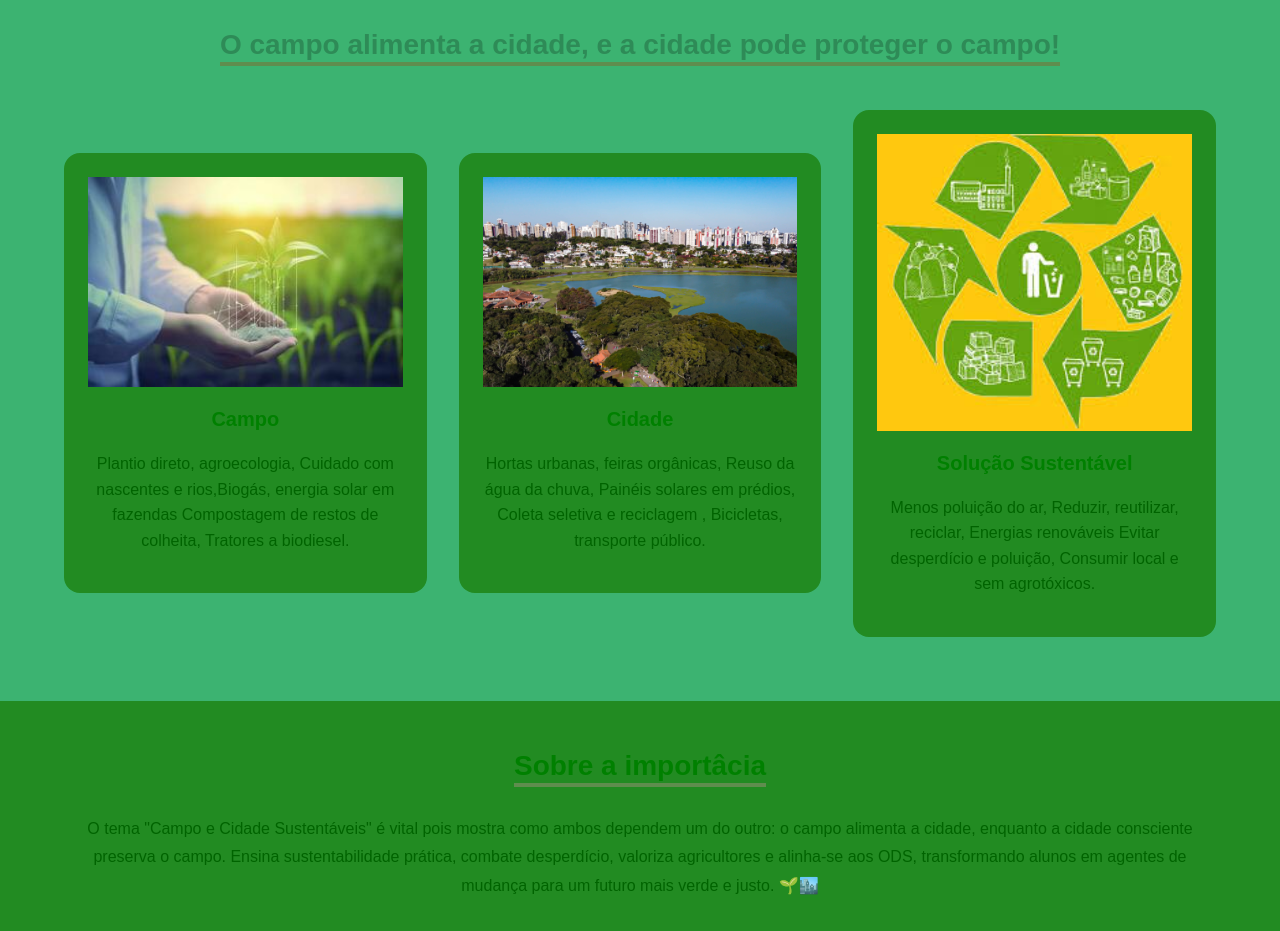
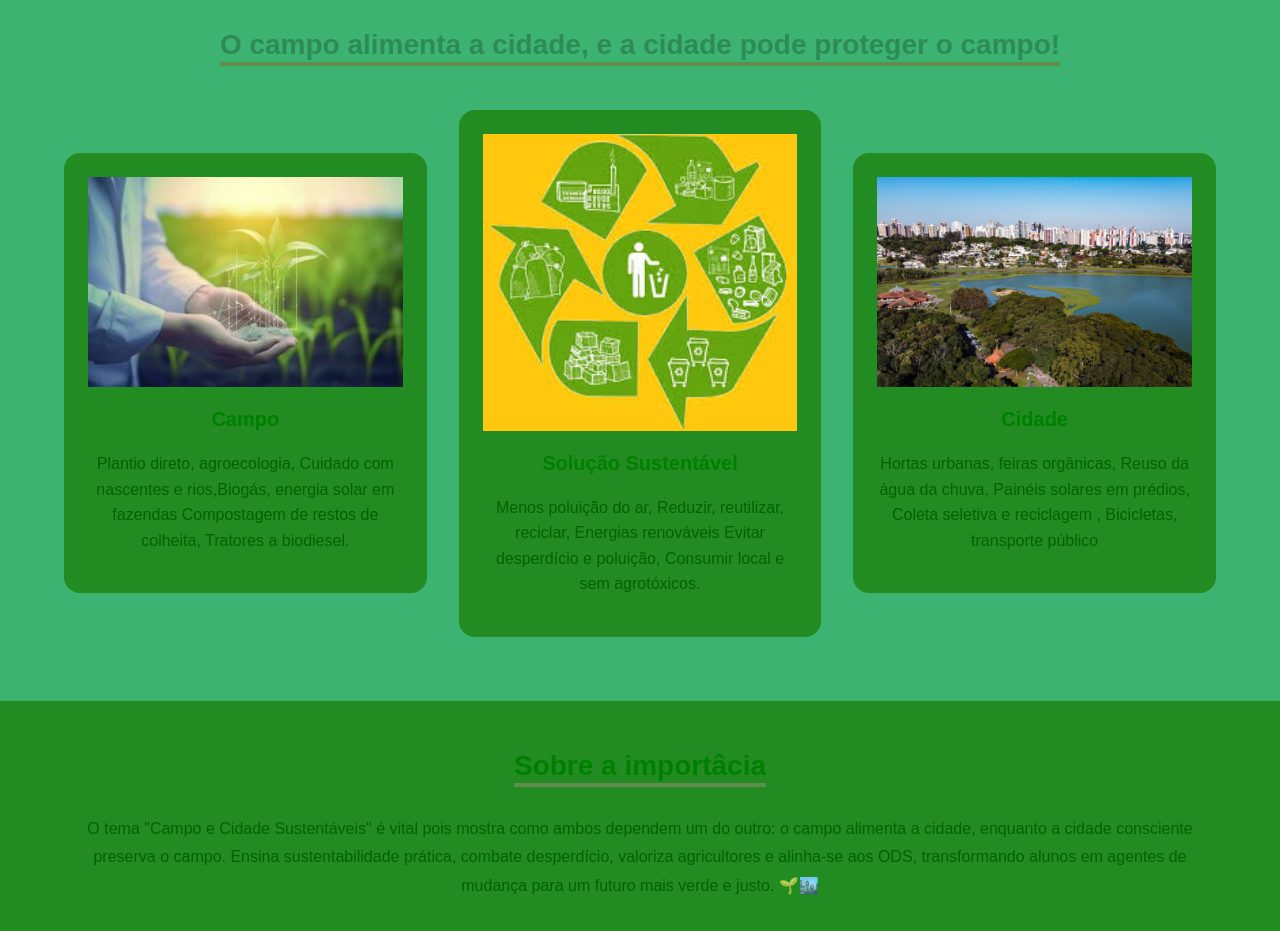
Before and after one commit to mariagomestavares/agrinho-, a plain HTML site: page index.html in a window 1280 px wide. Shown: the part 820-1751 px from the top of the page. Drawn offline with Linux system fonts and the light colour scheme.

Commit message:
Update index.html

```diff
--- a/index.html
+++ b/index.html
@@ -73,17 +73,17 @@
           </div>
 
           <div class="services__card">
-            <img src="cidade.jpg" alt="Front End" class="service-image">
-            <h3 class="services__card-title">Cidade</h3>
-            <p class="services__card-description">Hortas urbanas, feiras orgânicas, Reuso da água da chuva, Painéis solares em prédios,
-             Coleta seletiva e reciclagem	, Bicicletas, transporte público.</p>
+            <img src="images (3).jpg" alt="Front End" class="service-image">
+            <h3 class="services__card-title">Solução Sustentável</h3>
+            <p class="services__card-description">Menos poluição do ar, Reduzir, reutilizar, reciclar, Energias renováveis
+              Evitar desperdício e poluição, Consumir local e sem agrotóxicos.</p>
           </div>
 
           <div class="services__card">
-            <img src="images (3).jpg" alt="Técnico de Informática" class="service-image">
-            <h3 class="services__card-title">Solução Sustentável</h3>
-            <p class="services__card-description">Menos poluição do ar, Reduzir, reutilizar, reciclar, Energias renováveis
-              Evitar desperdício e poluição, Consumir local e sem agrotóxicos.</p>
+            <img src="cidade.jpg" alt="Técnico de Informática" class="service-image">
+            <h3 class="services__card-title">Cidade</h3>
+            <p class="services__card-description">Hortas urbanas, feiras orgânicas, Reuso da água da chuva, Painéis solares em prédios,
+             Coleta seletiva e reciclagem	, Bicicletas, transporte público</p>
           </div>
         </div>
       </div>
```
